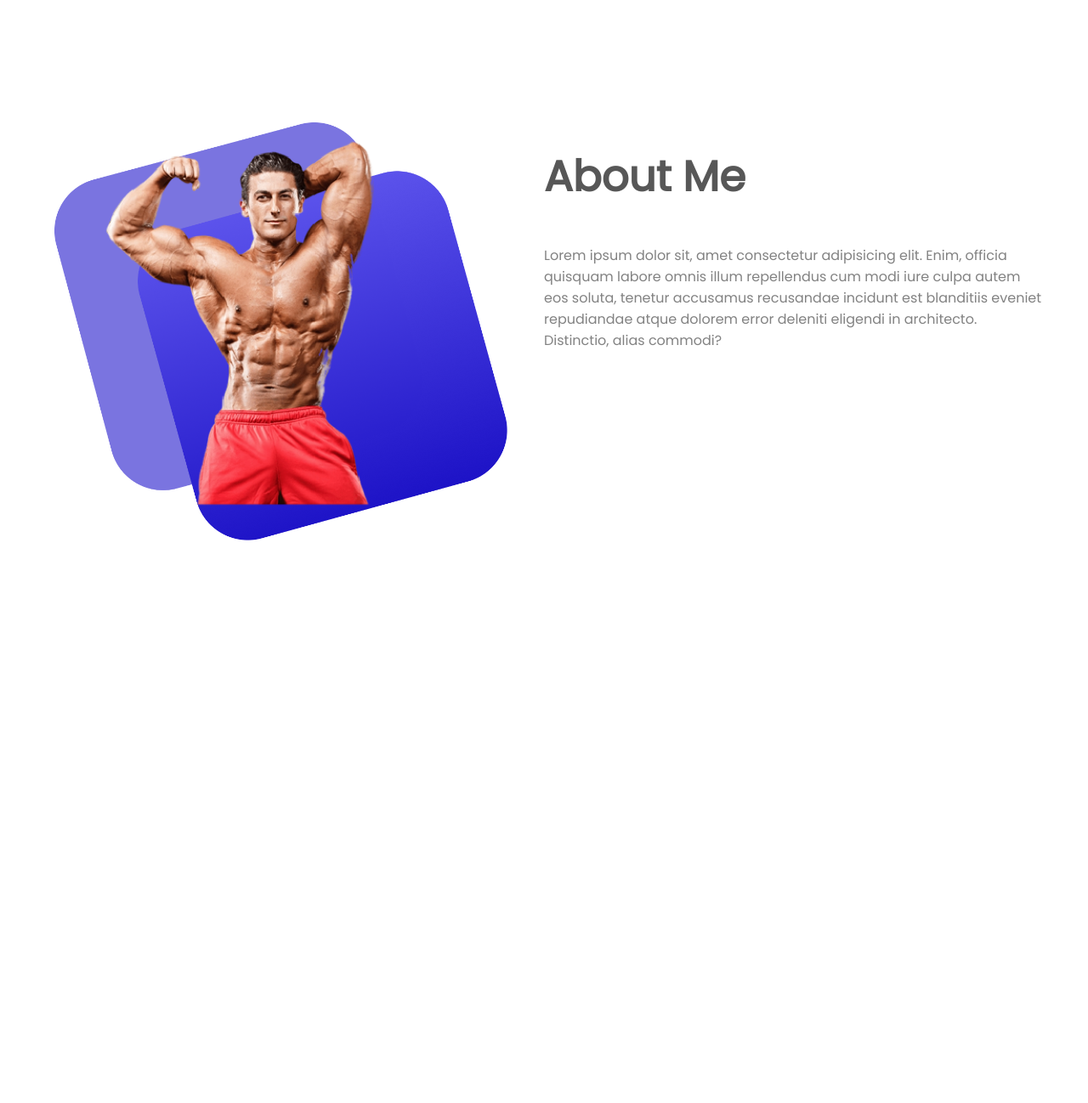
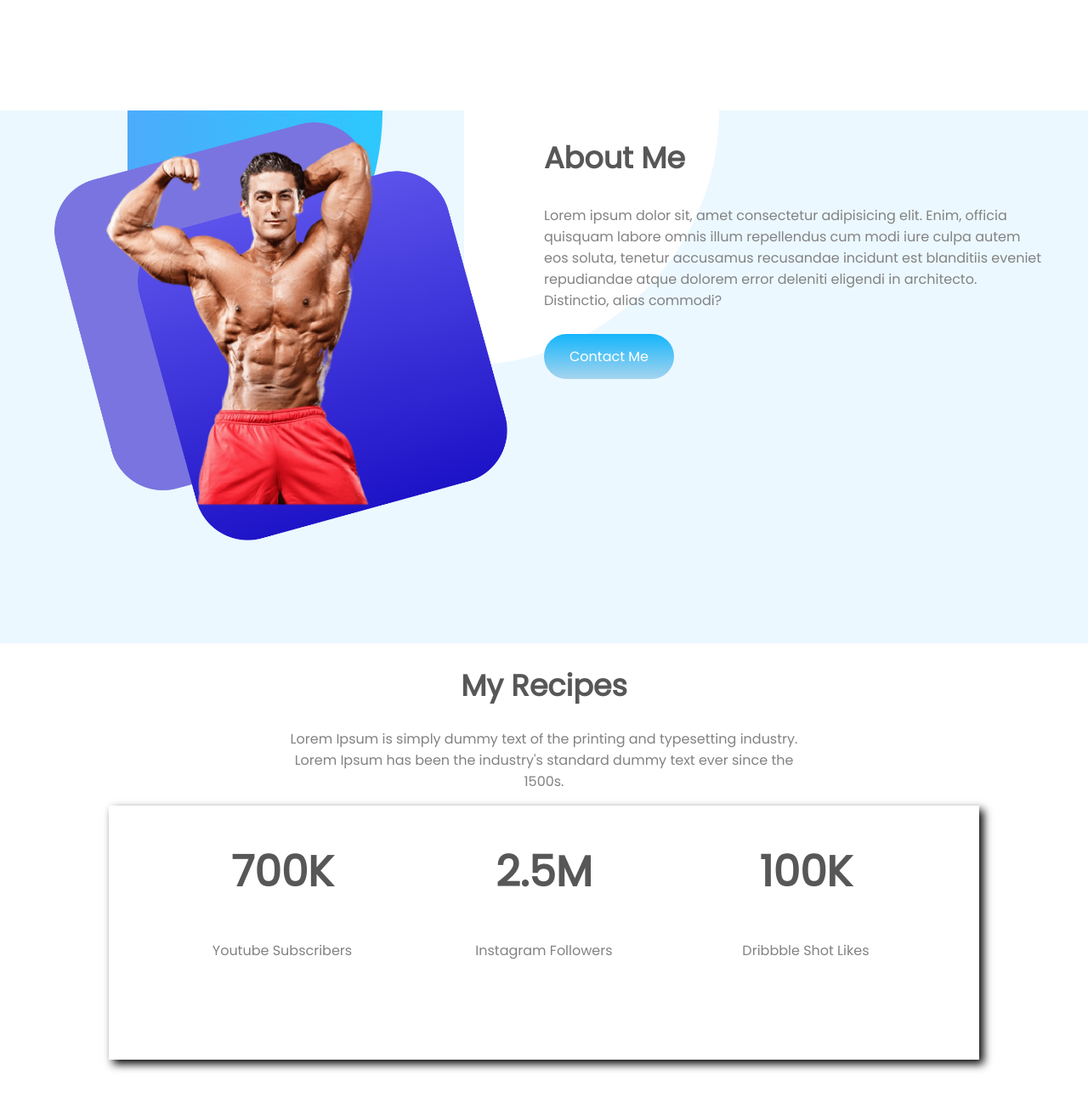
Before and after one commit to amitmahmud26/Eat-Healthy-VanillaCSS, a plain HTML site: page index.html in a window 1280 px wide. Shown: the part 514-1812 px from the top of the page at 85% size. Before the commit the page ends 1271 px from the top, so only its background shows below. Drawn offline with Linux system fonts and the light colour scheme.

Commit message:
added some more div

```diff
--- a/index.html
+++ b/index.html
@@ -13,7 +13,7 @@
 <body>
     <section class="top-sec flexible-content">
         <div class="half-width top-left">
-            <h1><span class="orange-color">Skip</span> The Diet, <br> Just Eat Healthy <br> With Food Network</h1>
+            <h1><span class="blue-color">Skip</span> The Diet, <br> Just Eat Healthy <br> With Food Network</h1>
             <p>Imagine you don't need a diet because we provide <br> healthy and delicious food for you!</p> <br>
             <a target="_blank" class="link-button" href="https://www.foodpanda.com.bd/">Order Food</a>
         </div>
@@ -26,8 +26,32 @@
             <img src="images/middle-pic.png">
         </div>
         <div class="half-width">
-            <h1>About Me</h1>
-            <p>Lorem ipsum dolor sit, amet consectetur adipisicing elit. Enim, officia quisquam labore omnis illum repellendus cum modi iure culpa autem eos soluta, tenetur accusamus recusandae incidunt est blanditiis eveniet repudiandae atque dolorem error deleniti eligendi in architecto. Distinctio, alias commodi?</p>
+            <h1 class="less-than-h1">About Me</h1>
+            <p>Lorem ipsum dolor sit, amet consectetur adipisicing elit. Enim, officia quisquam labore omnis illum repellendus cum modi iure culpa autem eos soluta, tenetur accusamus recusandae incidunt est blanditiis eveniet repudiandae atque dolorem error deleniti eligendi in architecto. Distinctio, alias commodi?</p><br>
+            <a target="_blank" class="link-button" href="https://www.facebook.com/amitmahmud26">Contact Me</a>
+        </div>
+    </section>
+    <div>
+        <h1 class="align less-than-h1">My Recipes</h1>
+        <p class="align">Lorem Ipsum is simply dummy text of the printing and typesetting industry. <br>
+        Lorem Ipsum has been the industry's standard dummy text ever since the <br>
+        1500s.</p>
+    </div>
+
+
+
+    <section class="social flexible-content">
+        <div class="one-third-width">
+            <h1>700K</h1>
+            <p>Youtube Subscribers</p>
+        </div>
+        <div class="one-third-width">
+            <h1>2.5M</h1>
+            <p>Instagram Followers</p>
+        </div>
+        <div class="one-third-width">
+            <h1>100K</h1>
+            <p>Dribbble Shot Likes</p>
         </div>
     </section>
 </body>
--- a/style.css
+++ b/style.css
@@ -17,6 +17,10 @@ p{
 }
 .half-width{
     width: 50%;
+}
+.middle-sec{
+    background-image: url(images/middle-bg.jpg);
+    background-repeat: no-repeat;
 }
 .top-left{
     padding-left: 50px;
@@ -39,3 +43,18 @@ p{
     color: white;
     font-weight: 500;
 }
+.align{
+    text-align: center;
+}
+.less-than-h1{
+    font-size: 35px;
+}
+.social{
+    margin: 0 10% 10% 10%;
+    box-shadow: 5px 5px 10px;
+    border-radius: 20   px;
+}
+.one-third-width{
+    width: 33.33%;
+    text-align: center;
+}
```
Also changed, not shown: images/middle-bg.jpg (added), images/middle-bg.png (deleted).
